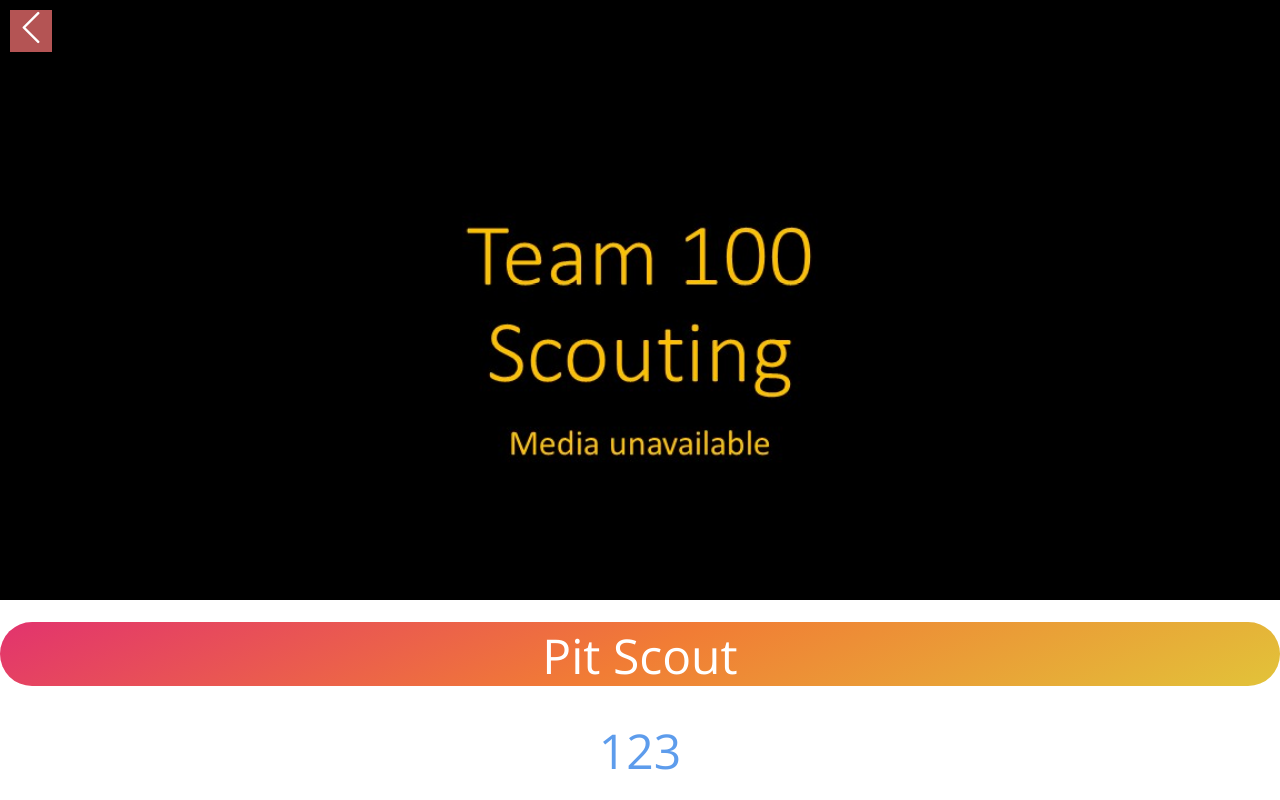
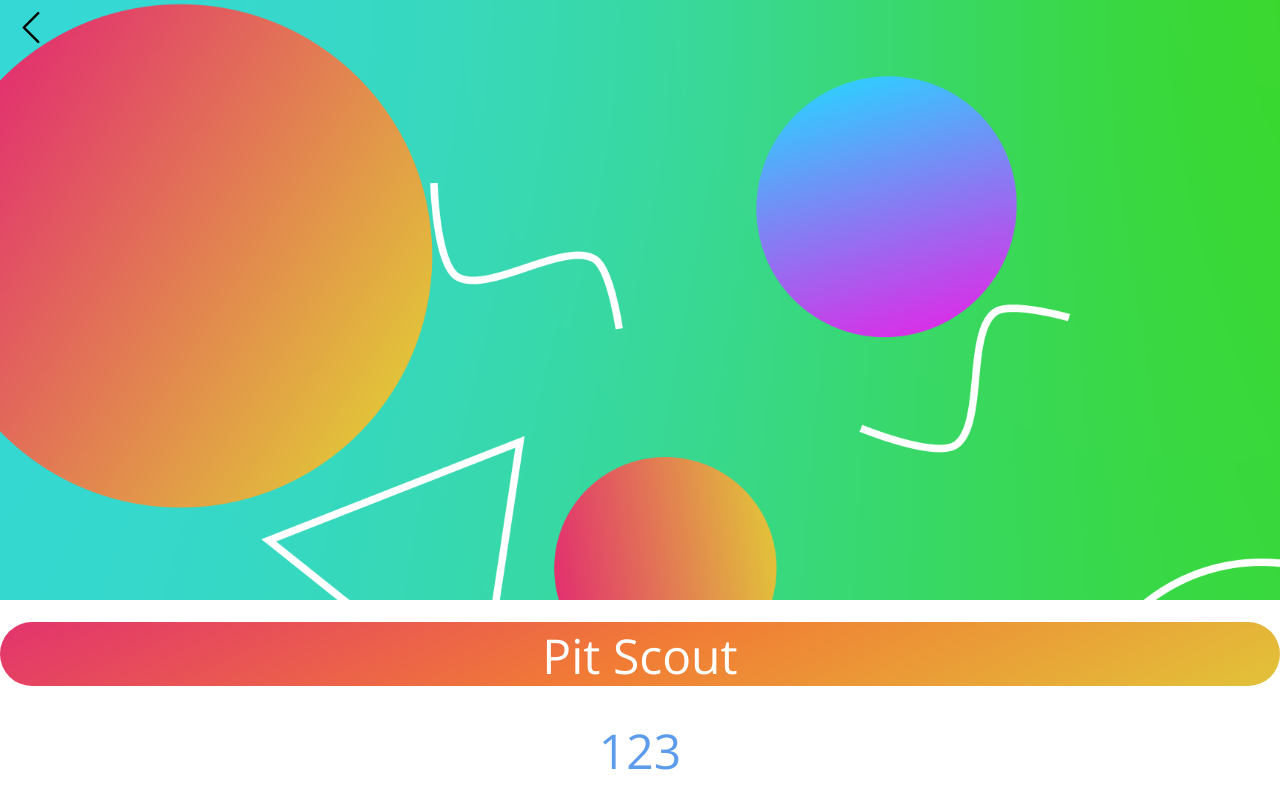
Before and after one commit to Team100/Scouting2019, a plain HTML site: page admin/team/profile.html in a window 1280 px wide. Drawn offline with nearby package versions, Linux system fonts and the light colour scheme; files that its build step writes are made by us from their sources.

Commit message:
Minor design changes including new background

```diff
--- a/admin/global.css
+++ b/admin/global.css
@@ -60,7 +60,6 @@ select{
 	font-size: 64px;
 	font-weight: 800;
 	color: #fff;
-	-webkit-text-stroke: 1px black;
 
 }
 .bigNum{
@@ -89,8 +88,8 @@ select{
 	left:10;
 	position: fixed;
 	font-size: 36px;
-	background: rgba(241,113,113,0.75);
-	color: #ffffff;
+	/*background: rgba(241,113,113,0.75);*/
+	color: #000000;
 	width: 42px;
 	height: 42px;
 	text-align: center;
@@ -99,6 +98,7 @@ select{
 	padding-top: auto;
 	padding-bottom: auto;
 	z-index: 999;
+
 }
 .pillButton{
 	height: 64px;
--- a/admin/team/profile.html
+++ b/admin/team/profile.html
@@ -16,7 +16,7 @@
 	</head>
 	<body>
 		<div class="navIco goBack"><i class="fal fa-chevron-left"></i></div>
-		<div class="heading" style="background-image: url('../lib/img_assets/Media_Unavailable.jpg');">
+		<div class="heading" style="background-image: url('../lib/img_assets/screenArtboard 1.png');">
 
 			<h1 class="data-team-num"></h1>
 
```
Also changed, not shown: admin/team/pitscout.html (+1 -1 lines), admin/lib/img_assets/screenArtboard 1.png (added).
